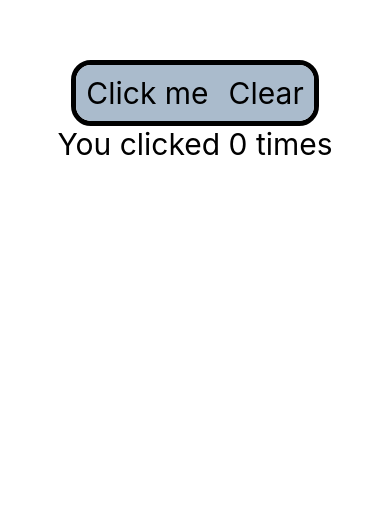
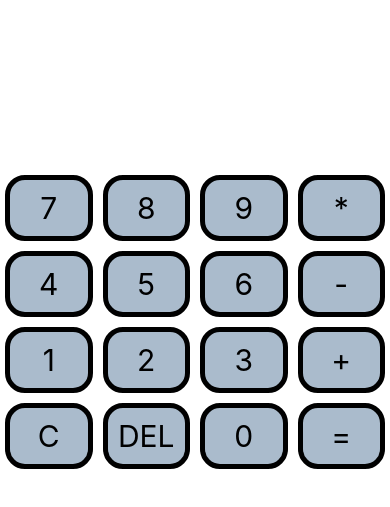
Before and after one commit to Kelvin1215/AwesomeProject, a React Native app: screen / in a window 390 px wide. Shown: the part 311-818 px from the top of the page. Built offline with nearby package versions, Linux system fonts and the light colour scheme.

Commit message:
Modified the App to the Calculator

```diff
--- a/App.js
+++ b/App.js
@@ -1,53 +1,134 @@
-import React, { Component } from 'react';
-import { StyleSheet, TouchableOpacity, Text, View } from 'react-native';
+import React, {Component} from 'react';
+import {StyleSheet, TouchableOpacity, Text, View} from 'react-native';
 
 class App extends Component {
   state = {
     count: 0,
-    textColor: '#000000', // Initial text color
+    expression: '', // Expression to evaluate
   };
 
-  onPress = () => {
-    const randomColor = this.generateRandomColor();
-    this.setState((prevState) => ({
-      count: prevState.count + 1,
-      textColor: randomColor,
-    }));
-  };
+  handleButtonPress = value => {
+    const {expression} = this.state;
 
-  onClear = () => {
-    this.setState({
-      count: 0,
-      textColor: '#000000', // Reset text color to black
-    });
-  };
-
-  generateRandomColor = () => {
-    const letters = '0123456789ABCDEF';
-    let color = '#';
-    for (let i = 0; i < 6; i++) {
-      color += letters[Math.floor(Math.random() * 16)];
+    if (value === '=') {
+      // Evaluate the expression
+      try {
+        const result = eval(expression);
+        this.setState({expression: String(result)});
+      } catch (error) {
+        this.setState({expression: 'Error'});
+      }
+    } else if (value === 'C') {
+      // Clear the expression
+      this.setState({expression: ''});
     }
-    return color;
+    else if (value === 'DEL') {
+      // Delete the last word
+      const updatedExpression = expression.slice(0, -1);
+      this.setState({ expression: updatedExpression });
+    }else {
+      // Append the value to the expression
+      this.setState({expression: expression + value});
+    }
   };
 
   render() {
-    const { count, textColor } = this.state;
+    const {expression} = this.state;
 
     return (
-      <View style={styles.container}>
-        <View style={styles.buttonContainer}>
-          <TouchableOpacity style={styles.buttonA} onPress={this.onPress}>
-            <Text style={styles.buttonText}>Click me</Text>
-          </TouchableOpacity>
-          <TouchableOpacity style={styles.button} onPress={this.onClear}>
-            <Text style={styles.buttonText}>Clear</Text>
-          </TouchableOpacity>
+      <View style={{flex: 1}}>
+        <View style={styles.container}>
+          <Text style={styles.text}>{expression}</Text>
         </View>
-        <View>
-          <Text style={[styles.text, { color: textColor }]}>
-            You clicked {count} times
-          </Text>
+        <View style={styles.number}>
+          <View style={styles.buttonContainer}>
+            <TouchableOpacity
+              style={styles.button}
+              onPress={() => this.handleButtonPress('7')}>
+              <Text style={styles.buttonText}>7</Text>
+            </TouchableOpacity>
+            <TouchableOpacity
+              style={styles.button}
+              onPress={() => this.handleButtonPress('8')}>
+              <Text style={styles.buttonText}>8</Text>
+            </TouchableOpacity>
+            <TouchableOpacity
+              style={styles.button}
+              onPress={() => this.handleButtonPress('9')}>
+              <Text style={styles.buttonText}>9</Text>
+            </TouchableOpacity>
+            <TouchableOpacity
+              style={styles.button}
+              onPress={() => this.handleButtonPress('*')}>
+              <Text style={styles.buttonText}>*</Text>
+            </TouchableOpacity>
+          </View>
+          <View style={styles.buttonContainer}>
+            <TouchableOpacity
+              style={styles.button}
+              onPress={() => this.handleButtonPress('4')}>
+              <Text style={styles.buttonText}>4</Text>
+            </TouchableOpacity>
+            <TouchableOpacity
+              style={styles.button}
+              onPress={() => this.handleButtonPress('5')}>
+              <Text style={styles.buttonText}>5</Text>
+            </TouchableOpacity>
+            <TouchableOpacity
+              style={styles.button}
+              onPress={() => this.handleButtonPress('6')}>
+              <Text style={styles.buttonText}>6</Text>
+            </TouchableOpacity>
+            <TouchableOpacity
+              style={styles.button}
+              onPress={() => this.handleButtonPress('-')}>
+              <Text style={styles.buttonText}>-</Text>
+            </TouchableOpacity>
+          </View>
+          <View style={styles.buttonContainer}>
+            <TouchableOpacity
+              style={styles.button}
+              onPress={() => this.handleButtonPress('1')}>
+              <Text style={styles.buttonText}>1</Text>
+            </TouchableOpacity>
+            <TouchableOpacity
+              style={styles.button}
+              onPress={() => this.handleButtonPress('2')}>
+              <Text style={styles.buttonText}>2</Text>
+            </TouchableOpacity>
+            <TouchableOpacity
+              style={styles.button}
+              onPress={() => this.handleButtonPress('3')}>
+              <Text style={styles.buttonText}>3</Text>
+            </TouchableOpacity>
+            <TouchableOpacity
+              style={styles.button}
+              onPress={() => this.handleButtonPress('+')}>
+              <Text style={styles.buttonText}>+</Text>
+            </TouchableOpacity>
+          </View>
+          <View style={styles.buttonContainer}>
+            <TouchableOpacity
+              style={styles.button}
+              onPress={() => this.handleButtonPress('C')}>
+              <Text style={styles.buttonText}>C</Text>
+            </TouchableOpacity>
+            <TouchableOpacity
+              style={styles.button}
+              onPress={() => this.handleButtonPress('DEL')}>
+              <Text style={styles.buttonText}>DEL</Text>
+            </TouchableOpacity>
+            <TouchableOpacity
+              style={styles.button}
+              onPress={() => this.handleButtonPress('0')}>
+              <Text style={styles.buttonText}>0</Text>
+            </TouchableOpacity>
+            <TouchableOpacity
+              style={styles.button}
+              onPress={() => this.handleButtonPress('=')}>
+              <Text style={styles.buttonText}>=</Text>
+            </TouchableOpacity>
+          </View>
         </View>
       </View>
     );
@@ -58,35 +139,33 @@ const styles = StyleSheet.create({
   container: {
     flex: 1,
     justifyContent: 'center',
-    alignItems: 'center',
+    backgroundColor: '#FFFFFF',
+    alignItems: 'flex-end',
+  },
+  number: {
+    flex: 1,
+    justifyContent: 'center',
   },
   buttonContainer: {
     flexDirection: 'row',
-    borderWidth: 5,
-    borderRadius: 20,
   },
-  buttonA: {
-    right: 0,
+  button: {
+    flex: 1,
     alignItems: 'center',
     backgroundColor: '#AABBCC',
     padding: 10,
-    borderTopLeftRadius: 15,
-    borderBottomLeftRadius: 15,
-  },
-  button: {
-    alignItems: 'center',
-    backgroundColor: '#AABBCC',
-    padding: 10,
-    borderTopRightRadius: 15,
-    borderBottomRightRadius: 15,
+    borderWidth: 5,
+    borderRadius: 20,
+    margin: 5,
   },
   buttonText: {
     fontSize: 30,
     color: 'black',
   },
   text: {
-    fontSize: 30,
+    fontSize: 50,
     color: 'black',
+    alignItems:'flex-end'
   },
 });
 
```
